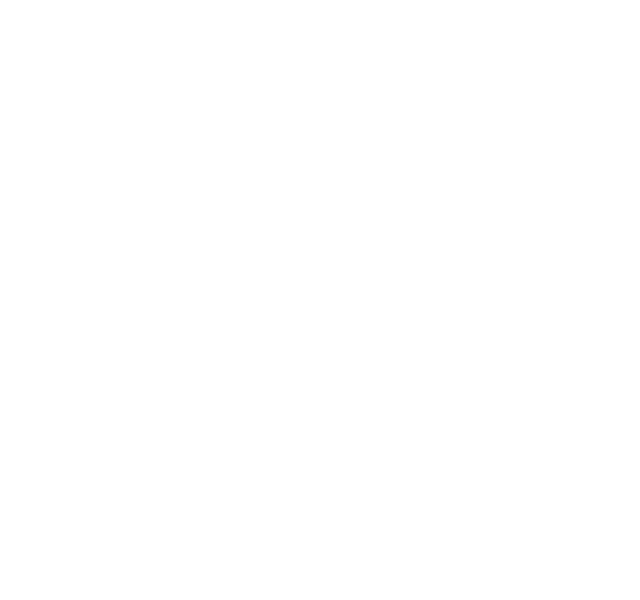
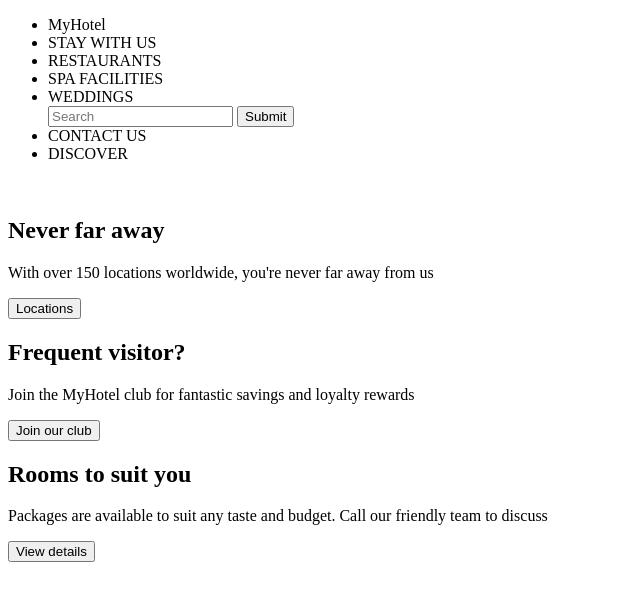
Before and after one commit to REMIPERNET/MyHotel_Remi, a plain HTML site: page index.html in a window 1280 px wide. Shown: the whole page, without its empty margins (0-640 px from the left). Drawn offline with Linux system fonts and the light colour scheme.

Commit message:
avant main

```diff
--- a/index.html
+++ b/index.html
@@ -7,6 +7,44 @@
     <title>MyHotel_Remi</title>
 </head>
 <body>
+    <header>
+        <nav>
+            <ul>
+                <li><a href=""></a>MyHotel</li>
+                <li><a href=""></a>STAY WITH US</li>
+                <li><a href=""></a>RESTAURANTS</li>
+                <li><a href=""></a>SPA FACILITIES</li>
+                <li><a href=""></a>WEDDINGS</li>
+                <form id="form">
+                    <input type="search" id="query" name="q" placeholder="Search">
+                    <button>Submit</button>
+                  </form>
+                <li><a href=""></a>CONTACT US</li>
+                <li><a href=""></a>DISCOVER</li>
+            </ul>
+        </nav>
+    </header>
+    <main>
+    <section>
+        <img src="" alt="">
+    </section>
+    <section>
+        <h1>Never far away</h1>
+        <p>With over 150 locations worldwide, you're never far away from us</p>
+        <button>Locations</button>
+
+        <h1>Frequent visitor?</h1>
+        <p>Join the MyHotel club for fantastic savings and loyalty rewards</p>
+        <button>Join our club</button>
+
+        <h1>Rooms to suit you</h1>
+        <p>Packages are available to suit any taste and budget. Call our friendly team to discuss</p>
+        <button>View details</button>
+
+    </section>
+
+</main>
+
 
 </body>
 </html>
```
